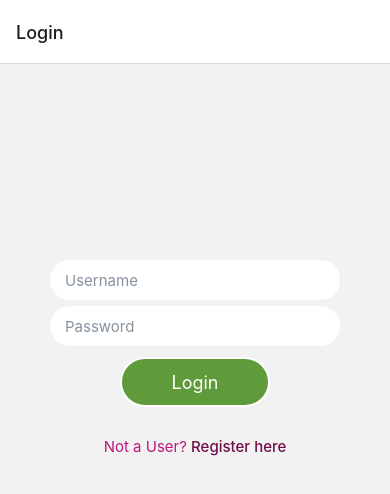
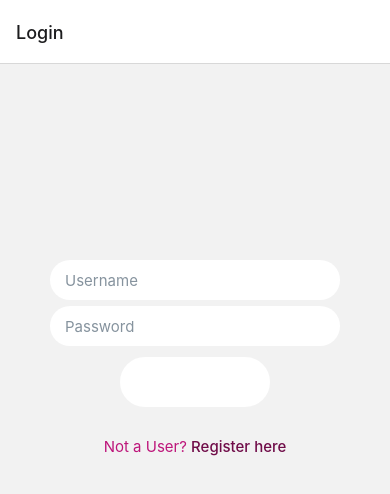
Before and after one commit to nguyenhaophan/hackathon, a React Native app in the folder client/: screen /Home in a window 390 px wide. Shown: the top 494 px of the page. Built offline with nearby package versions, Linux system fonts and the light colour scheme.

Commit message:
whatever

```diff
--- a/client/components/LoginForm.js
+++ b/client/components/LoginForm.js
@@ -124,7 +124,7 @@ const styles = StyleSheet.create({
   },
   buttonField: {
     marginTop: 5,
-    backgroundColor: "#5F9A3B",
+    backgroundColor: "#FFFFFF",
     borderRadius: 5,
     borderWidth: 2,
     width: 150,
```
